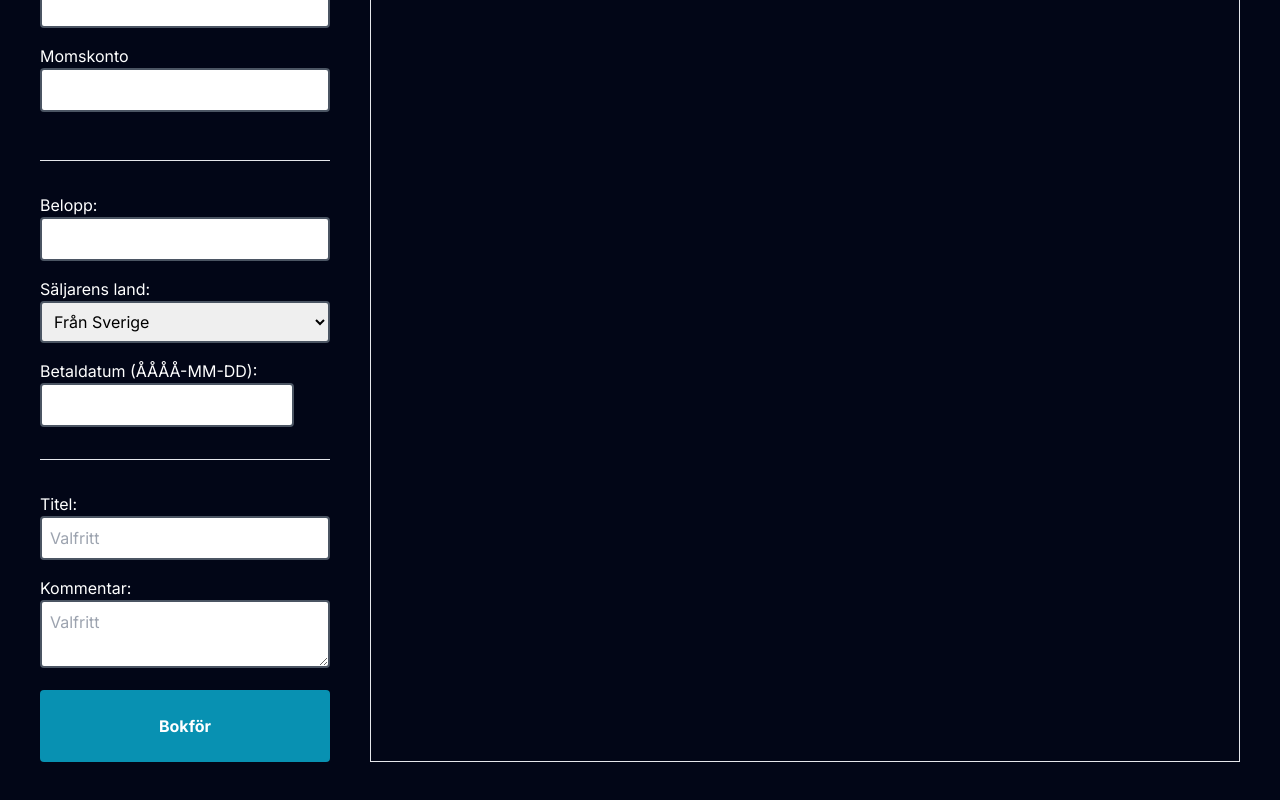
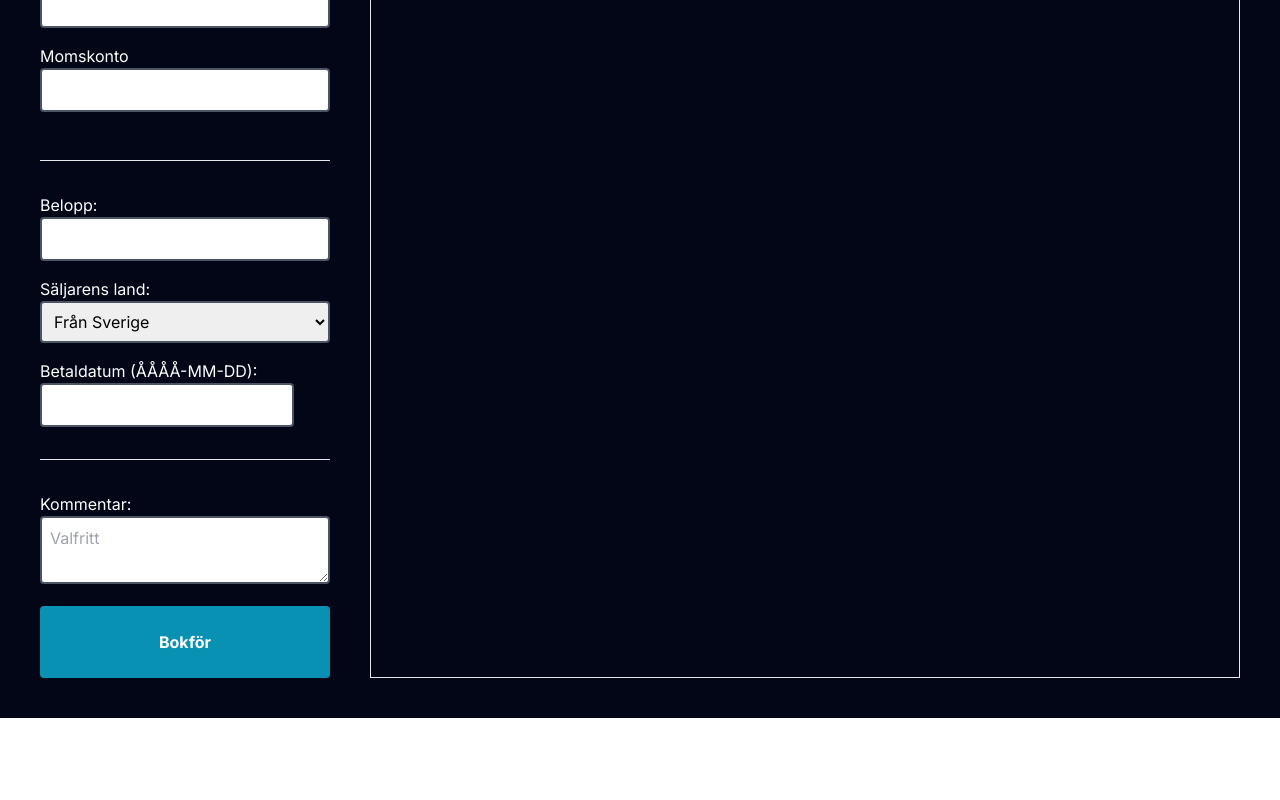
Before and after one commit to RobertAngberg/next, a Next.js app: page /bookkeep in a window 1280 px wide. Shown: the part 440-1240 px from the top of the page. After the commit the page ends 1158 px from the top, so only its background shows below. Built offline with nearby package versions, Linux system fonts and the light colour scheme.

Commit message:
Remove "title" from transactions (only keep comments)

```diff
--- a/app/api/bookkeep/route.ts
+++ b/app/api/bookkeep/route.ts
@@ -16,7 +16,6 @@ export async function POST(request: Request) {
     momsKonto,
     belopp,
     land,
-    titel,
     kommentar,
   } = Object.fromEntries(data);
 
@@ -33,7 +32,7 @@ export async function POST(request: Request) {
   try {
     await sql`
         INSERT INTO transactions (Fil, Verifikationsdatum, Inkomst_utgift,
-          Företagskonto, Motkonto, Momskonto, Belopp, Land, Titel, Kommentar)
+          Företagskonto, Motkonto, Momskonto, Belopp, Land, Kommentar)
           VALUES (${fil instanceof File ? (fil as File).name : null},
         ${String(verifikationsdatum)},
         ${String(radioInkomstUtgift)},
@@ -42,7 +41,6 @@ export async function POST(request: Request) {
         ${String(momsKonto)},
         ${String(belopp)},
         ${String(land)},
-        ${String(titel)},
         ${String(kommentar)})`;
   } catch (error) {
     console.error("Fel:", error);
--- a/app/api/history/route.ts
+++ b/app/api/history/route.ts
@@ -11,13 +11,13 @@ export async function GET(request: Request) {
     // så att man kan jämföra med "params"
     const yearQuery = await sql`
       SELECT * FROM transactions
-      WHERE EXTRACT(year FROM datum) = ${params}
-      ORDER BY datum DESC;`;
+      WHERE EXTRACT(year FROM TO_TIMESTAMP(verifikationsdatum, 'YYYY-MM-DD')) = ${params}
+      ORDER BY verifikationsdatum DESC;`;
     yearData = yearQuery.rows;
 
     // Alla rows som finns i table, sorterat efter datum
     const query = await sql`
-      SELECT * FROM transactions ORDER BY datum DESC;`;
+      SELECT * FROM transactions ORDER BY verifikationsdatum DESC;`;
     const allRows: QueryResultRow[] = query.rows;
 
     return NextResponse.json({ allRows, yearData }, { status: 200 });
--- a/app/bookkeep/TitleAndComment.tsx
+++ b/app/bookkeep/TitleAndComment.tsx
@@ -1,29 +1,14 @@
 "use client";
 
 const TitleAndComment: React.FC<TitleAndCommentProps> = ({
-  titel,
-  setTitel,
   kommentar,
   setKommentar,
 }) => {
   return (
     <div className="padder">
-      <label htmlFor="titel">Titel:</label>
-      <input
-        className="w-full mb-4 p-2 border-solid border-2 border-gray-600 rounded text-black"
-        type="text"
-        id="titel"
-        name="titel"
-        maxLength={50}
-        placeholder="Valfritt"
-        value={titel}
-        onChange={(e) => setTitel(e.target.value)}
-      />
-
       <label htmlFor="kommentar">Kommentar:</label>
-
       <textarea
-        className="w-full mb-4 p-2 border-solid border-2 border-gray-600 rounded text-black"
+        className="w-full p-2 mb-4 text-black border-2 border-gray-600 border-solid rounded"
         id="kommentar"
         name="kommentar"
         maxLength={250}
--- a/app/bookkeep/page.tsx
+++ b/app/bookkeep/page.tsx
@@ -22,7 +22,6 @@ const Bookkeep: React.FC = () => {
   const [belopp, setBelopp] = useState<number | undefined>(undefined);
   const [land, setLand] = useState("Sverige");
   const [datum, setDatum] = useState("");
-  const [titel, setTitel] = useState("");
   const [kommentar, setKommentar] = useState("");
 
   // Fattar fortfarande inte helt
@@ -41,7 +40,6 @@ const Bookkeep: React.FC = () => {
       momsKonto,
       belopp,
       land,
-      titel,
       kommentar,
     };
 
@@ -106,8 +104,6 @@ const Bookkeep: React.FC = () => {
         <hr className="my-8" />
 
         <TitleAndComment
-          titel={titel}
-          setTitel={setTitel}
           kommentar={kommentar}
           setKommentar={setKommentar}
         />
--- a/app/history/page.tsx
+++ b/app/history/page.tsx
@@ -8,6 +8,8 @@ export default function History() {
   const [year, setYear] = useState("2024");
   const { fetchData } = useFetchGet(`api/history/?q=${year}`);
 
+  console.log(fetchData);
+
   useEffect(() => {
     if (fetchData) {
       setHistoryData(fetchData.yearData);
@@ -16,19 +18,18 @@ export default function History() {
 
   return (
     <main className="items-center min-h-screen p-10 text-center text-white bg-slate-950">
-      <table className="w-5/6 m-auto">
+      <table className="w-full m-auto">
         <thead className="text-lg bg-cyan-950">
           <tr>
             <th className="p-5 pl-10 rounded-tl-lg">ID</th>
-            <th>Datum</th>
+            <th>Verifikationsdatum</th>
             <th>Fil</th>
-            <th>Konto 1</th>
-            <th>Konto 2</th>
-            <th>Konto 3</th>
+            <th>Företagskonto</th>
+            <th>Motkonto</th>
+            <th>Momskonto</th>
             <th>Belopp</th>
             <th>Land</th>
-            <th>Typ</th>
-            <th>Titel</th>
+            <th>Ink/Utg</th>
             <th className="pr-10 rounded-tr-lg">Kommentar</th>
           </tr>
         </thead>
@@ -40,15 +41,14 @@ export default function History() {
             >
               <td className="p-5">{item.id}</td>
               {/* Visa bara första 10 tecken av datumet */}
-              <td className="p-5">{item.datum}</td>
+              <td className="p-5">{item.verifikationsdatum}</td>
               <td className="p-5">{item.fil}</td>
-              <td className="p-5">{item.konto1}</td>
-              <td className="p-5">{item.konto2}</td>
-              <td className="p-5">{item.konto3}</td>
+              <td className="p-5">{item.företagskonto}</td>
+              <td className="p-5">{item.motkonto}</td>
+              <td className="p-5">{item.momskonto}</td>
               <td className="p-5">{item.belopp}</td>
               <td className="p-5">{item.land}</td>
               <td className="p-5">{item.inkomst_utgift}</td>
-              <td className="p-5">{item.titel}</td>
               <td className="p-5">{item.kommentar}</td>
             </tr>
           ))}
--- a/app/home/Card.tsx
+++ b/app/home/Card.tsx
@@ -1,9 +1,8 @@
 export default function FrontCard({ title, data }: FrontCardProps) {
   return (
-<div className="max-w-5xl mx-8 border-4 sm:w-full sm:mx-0 bg-cyan-950 rounded-xl">
-  <div className="p-5 text-4xl font-bold text-white">{title}</div>
-  <div className="p-6 text-2xl font-bold bg-white text-sky-950">{data}</div>
-</div>
-
+    <div className="border-4 sm:w-full sm:mx-0 bg-cyan-950 rounded-xl md:mx-10">
+      <div className="p-5 text-4xl font-bold text-white">{title}</div>
+      <div className="p-6 text-2xl font-bold bg-white text-sky-950">{data}</div>
+    </div>
   );
 }
```
Also changed, not shown: app/actions.ts (deleted, +0 -9 lines), app/home/HomeChart.tsx (+0 -84 lines), app/page.tsx (+2 -18 lines), types.ts (+4 -7 lines), public/assets/testbild.jpg (added).
